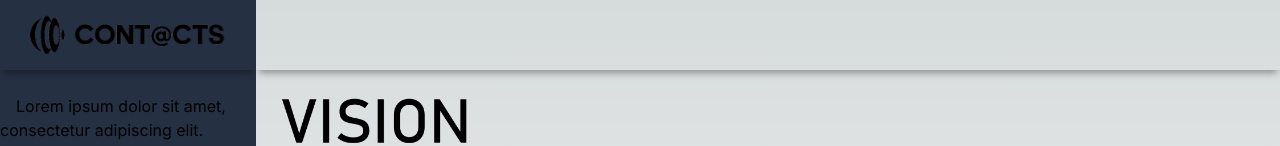
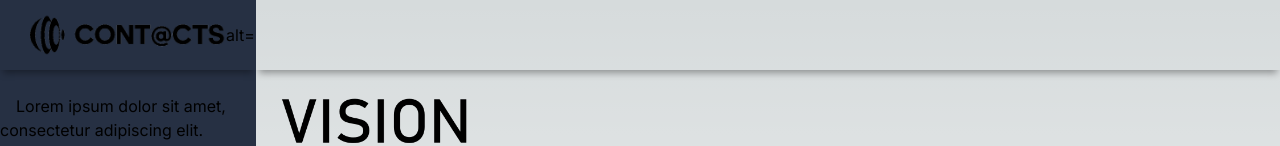
Before and after one commit to BLuong-vul/contacts-fork, a Next.js app in the folder frontend/: page /social-media-app in a window 1280 px wide. Shown: the top 146 px of the page. Built offline with nearby package versions, Linux system fonts and the light colour scheme.

Commit message:
Fixed another missing alt text

```diff
--- a/frontend/src/app/social-media-app/layout.js
+++ b/frontend/src/app/social-media-app/layout.js
@@ -14,6 +14,7 @@ export default function RootLayout({ children }) {
                 src="/app_name1.png"
                 width={200}
                 height={200} />
+                alt=""
             </header>
             <br></br>
             <p>
```
